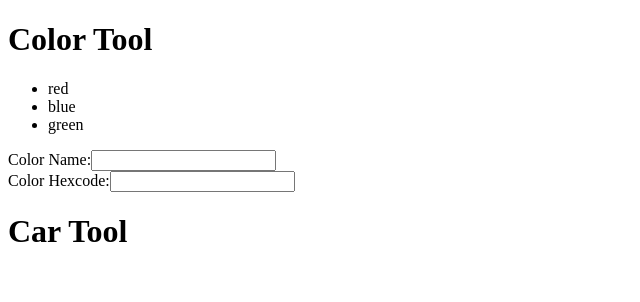
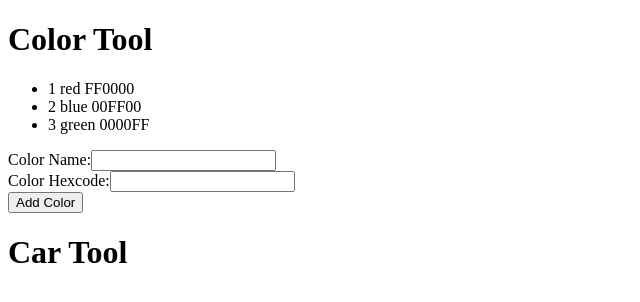
Before and after one commit to smartcoder0305/react-typescript_08122020, a React (Create React App) app in the folder demo-app/: page / in a window 1280 px wide. Shown: the top 302 px of the page, without its empty margins (0-640 px from the left). Built offline with nearby package versions, Linux system fonts and the light colour scheme.

Commit message:
add exercise 6

```diff
--- a/demo-app/src/components/ColorTool.tsx
+++ b/demo-app/src/components/ColorTool.tsx
@@ -1,4 +1,4 @@
-import React, { FC, useState, ChangeEvent } from 'react';
+import React, { FC, useState, ChangeEvent, MouseEvent } from 'react';
 
 import { Color } from '../models/Color';
 
@@ -16,6 +16,8 @@ export const ColorTool: FC<ColorToolProps> = (props) => {
     hexcode: '',
   } /* initializing the state to this value */);
 
+  const [ colors, setColors ] = useState(props.colors.concat() /* copy the array passed in via props */);
+
   const change = (e: ChangeEvent<HTMLInputElement>) => {
     setColorForm({
       ...colorForm, // copy the current color form properties on to the new state object
@@ -23,7 +25,21 @@ export const ColorTool: FC<ColorToolProps> = (props) => {
     });
   };
 
-  console.log(colorForm);
+  const addColor = (e: MouseEvent<HTMLButtonElement>) => {
+
+    // e.preventDefault();
+
+    setColors(colors.concat({
+      ...colorForm, /* copy the properties of color form into the new color object because the properties are the same */
+      id: Math.max(...colors.map(c => c.id), 0) + 1, /* find the max id in the array and add 1 */
+    }));
+
+    // clear the form
+    setColorForm({
+      name: '', hexcode: '',
+    });
+
+  };
 
   return (
     <>
@@ -31,8 +47,8 @@ export const ColorTool: FC<ColorToolProps> = (props) => {
         <h1 className="page-header">Color Tool</h1>
       </header>
       <ul>
-        {props.colors.map(color =>
-          <li key={color.id}>{color.name}</li>)}
+        {colors.map(color =>
+          <li key={color.id}>{color.id} {color.name} {color.hexcode}</li>)}
       </ul>
       <form>
         <div>
@@ -45,6 +61,7 @@ export const ColorTool: FC<ColorToolProps> = (props) => {
           <label htmlFor="color-hexcode-input">Color Hexcode:</label>
           <input type="text" id="color-hexcode-input" name="hexcode" value={colorForm.hexcode} onChange={change} />
         </div>
+        <button type="button" onClick={addColor}>Add Color</button>
       </form>
     </>
   );
```
Also changed, not shown: demo-app/exercises/exercise-6.md (added, +5 -0 lines).
